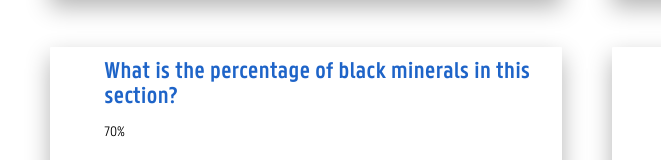
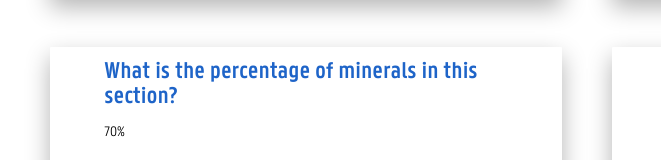
Before and after one commit to OpenWebslides-Content/Digital_imaging_techniques_part_1-2_basic_principles, a website: page index.html in a window 1280 px wide. Shown: the part 2717-2877 px from the top of the page, 0-661 px from the left. Drawn offline with Linux system fonts and the light colour scheme.

Commit message:
Update slidedeck

```diff
--- a/index.html
+++ b/index.html
@@ -150,7 +150,7 @@
 
         <div class="slide" data-level="0">
   <section data-view-type="live">
-    <h2 data-view-type="live">What is the percentage of black minerals in this section?</h2>
+    <h2 data-view-type="live">What is the percentage of minerals in this section?</h2>
     <p data-view-type="live">70%</p>
     <div class="ows-image-container"><div class="ows-image-container-wrapper" data-view-type="live" data-image-type="illustrative_image">
       <div class="ows-image-container"><div class="ows-image-container-wrapper" data-image-type="illustrative_image">
```
